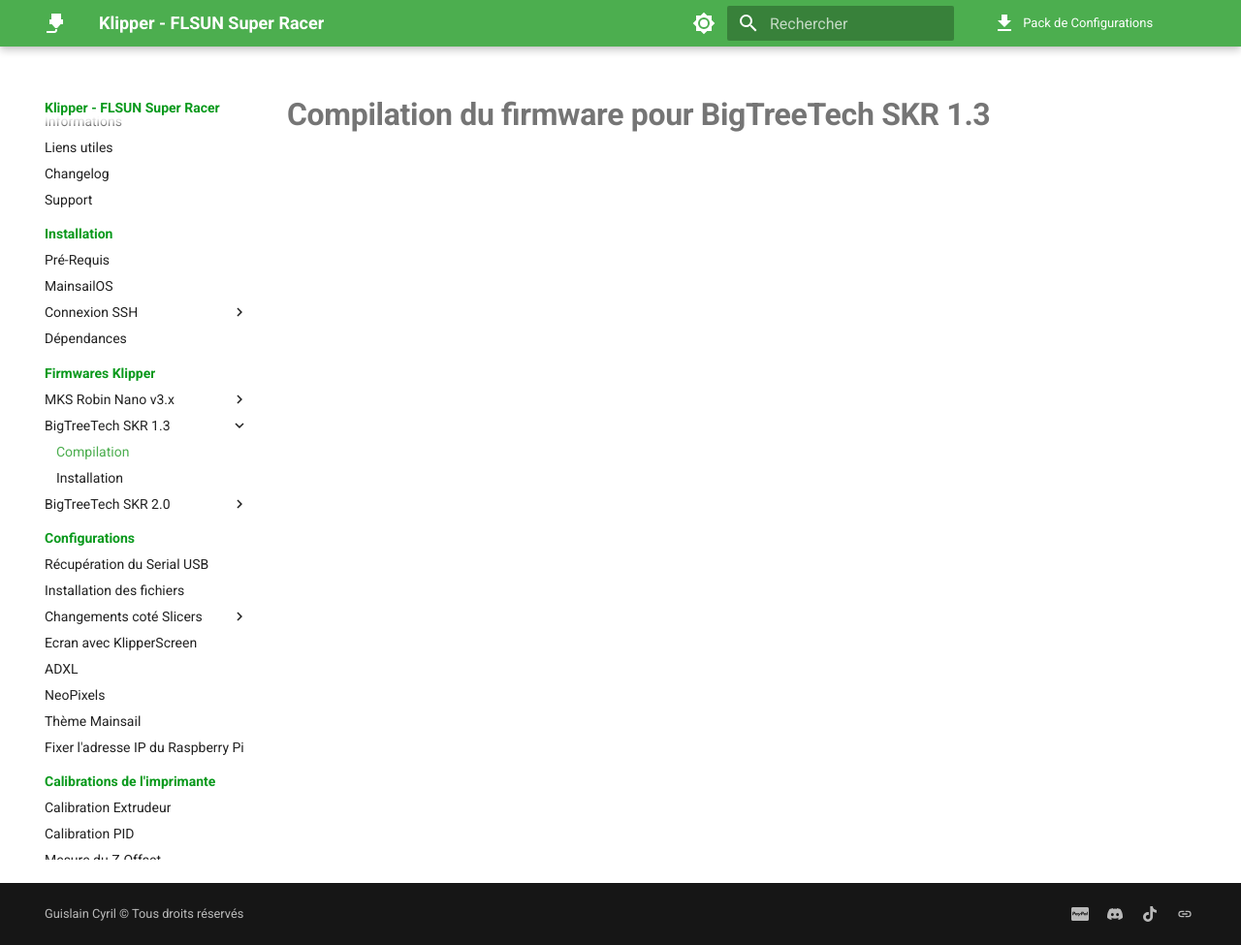
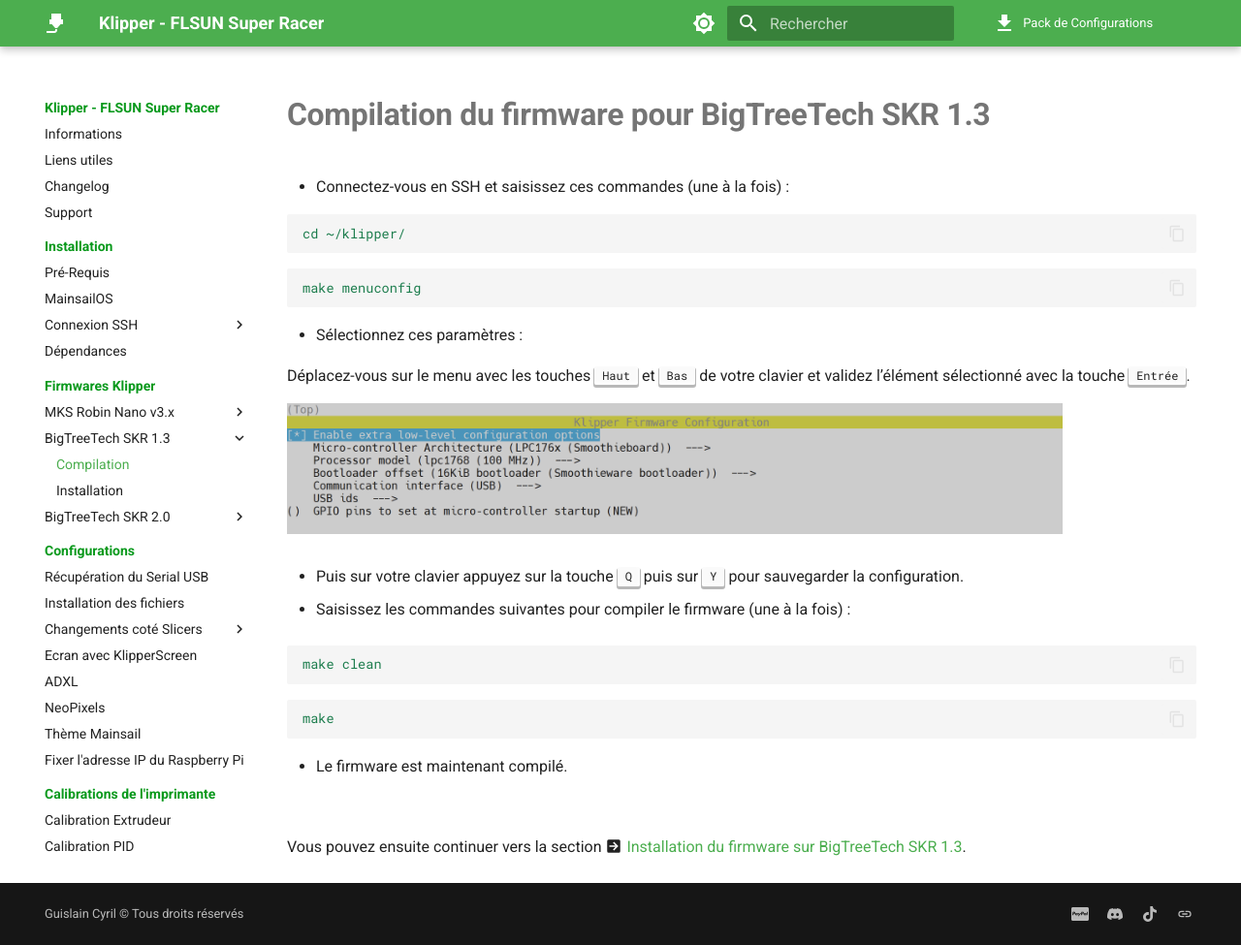
Before and after one commit to Guilouz/test, an MkDocs documentation site: the page built from docs/firmwares/compilation-btt-skr1.3.md, in a window 1280 px wide and 975 px high. Shown: the whole window at 97% size. Built offline with MkDocs 1.6.1 and Material for MkDocs 9.7.7, drawn with Linux system fonts in a browser that asks for light colours; comment, search, counter and statistics services are not loaded.

Commit message:
Update compilation-btt-skr1.3.md

````diff
--- a/docs/firmwares/compilation-btt-skr1.3.md
+++ b/docs/firmwares/compilation-btt-skr1.3.md
@@ -4,3 +4,35 @@
 ---
 
 # Compilation du firmware pour BigTreeTech SKR 1.3
+
+- Connectez-vous en SSH et saisissez ces commandes (une à la fois) :
+
+``` yaml
+cd ~/klipper/
+```
+``` yaml
+make menuconfig
+```
+
+- Sélectionnez ces paramètres :
+
+  Déplacez-vous sur le menu avec les touches ++"Haut"++ et ++"Bas"++ de votre clavier et validez l’élément sélectionné avec la touche ++"Entrée"++.
+
+![01](../assets/img/firmwares/skr1.3.png){ width="800" }
+
+- Puis sur votre clavier appuyez sur la touche ++"Q"++ puis sur ++"Y"++ pour sauvegarder la configuration.
+
+- Saisissez les commandes suivantes pour compiler le firmware (une à la fois) :
+
+``` yaml
+make clean
+```
+``` yaml
+make
+```
+
+- Le firmware est maintenant compilé.
+
+<br />
+
+Vous pouvez ensuite continuer vers la section :material-arrow-right-box: [Installation du firmware sur BigTreeTech SKR 1.3](../firmwares/installation-btt-skr1.3.md).
````
